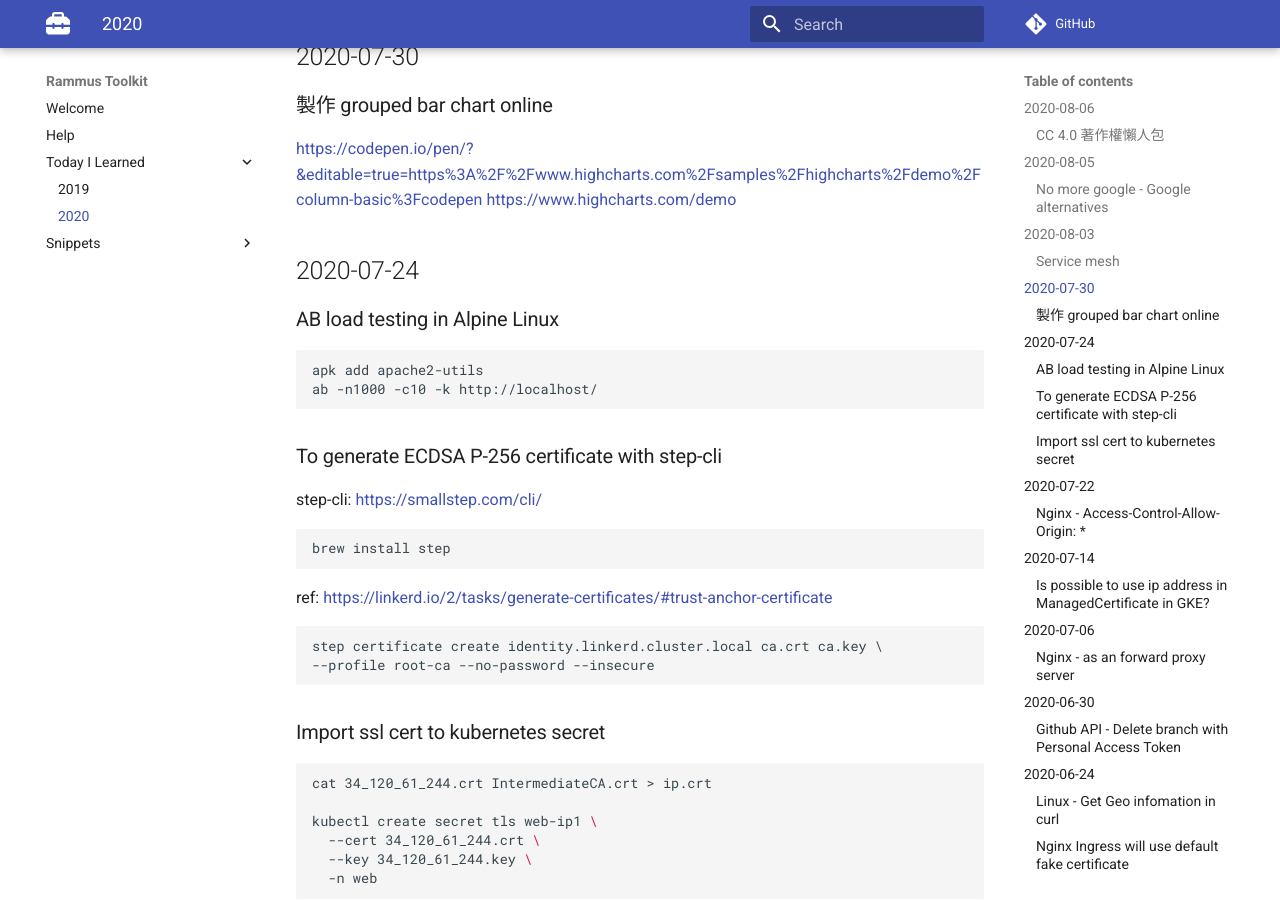
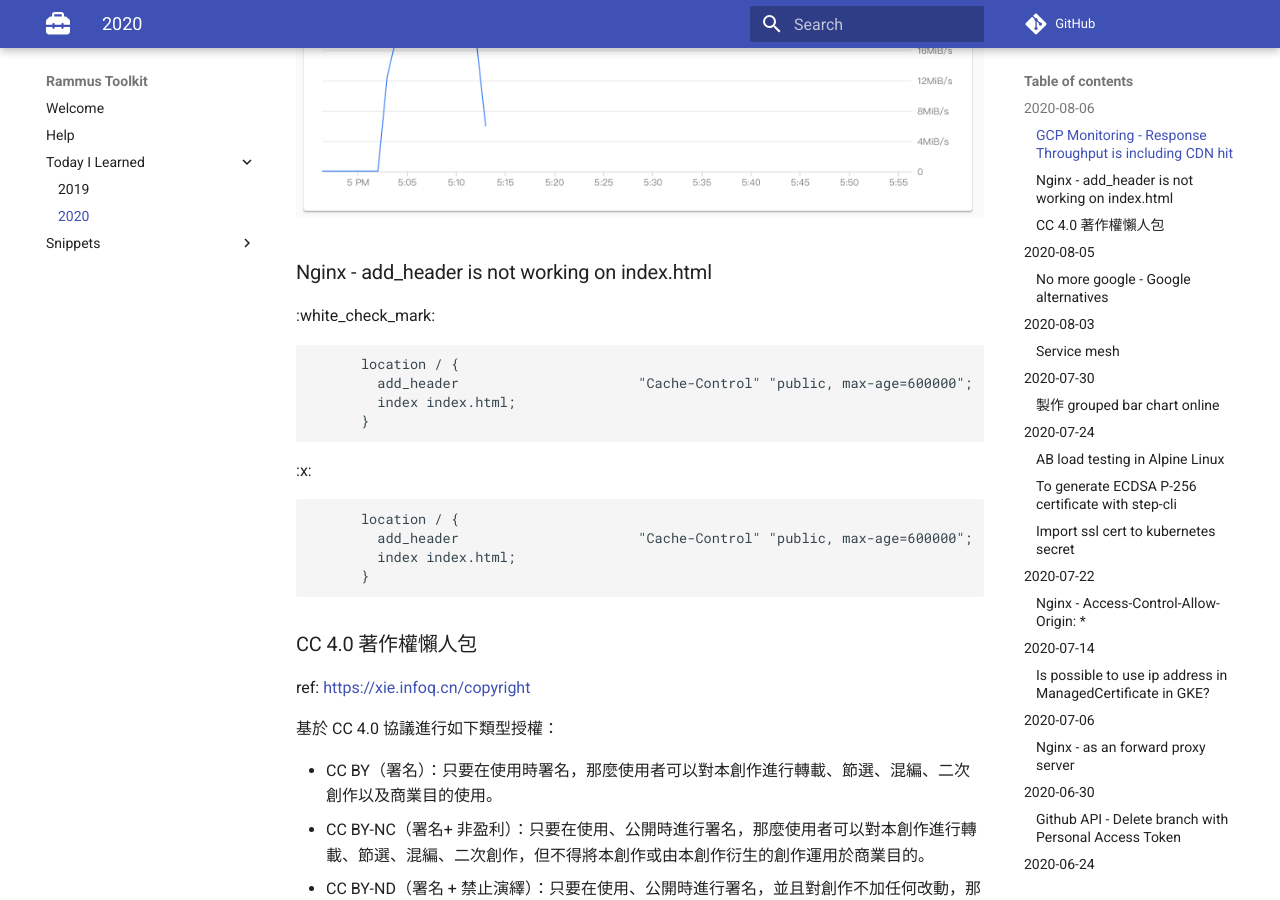
Before and after one commit to RammusXu/toolkit, an MkDocs documentation site: the page built from docs/Today-I-Learned/2020.md, in a window 1280 px wide and 900 px high, scrolled down 1308 px. Built offline with MkDocs 1.6.1 and Material for MkDocs 9.7.7, drawn with Linux system fonts in a browser that asks for light colours; comment, search, counter and statistics services are not loaded; some of the changed text lies outside the part shown.

Commit message:
GCP Monitoring - Response Throughput is including CDN hit

````diff
--- a/docs/Today-I-Learned/2020.md
+++ b/docs/Today-I-Learned/2020.md
@@ -2,6 +2,31 @@
 What I learned in 2020.
 
 ## 2020-08-06
+### GCP Monitoring - Response Throughput is including CDN hit
+
+- Miss 0
+- Hit 21688/s
+
+![](img/2020-08-06-gcp-lb-throughput-1.png)
+![](img/2020-08-06-gcp-lb-throughput-2.png)
+
+### Nginx - add_header is not working on index.html
+:white_check_mark:
+```conf
+      location / {
+        add_header                      "Cache-Control" "public, max-age=600000";
+        index index.html;
+      }
+```
+
+:x:
+```conf
+      location / {
+        add_header                      "Cache-Control" "public, max-age=600000";
+        index index.html;
+      }
+```
+
 ### CC 4.0 著作權懶人包
 ref: https://xie.infoq.cn/copyright
 
````
Also changed, not shown: docs/Today-I-Learned/img/2020-08-06-gcp-lb-throughput-1.png (added), docs/Today-I-Learned/img/2020-08-06-gcp-lb-throughput-2.png (added).
